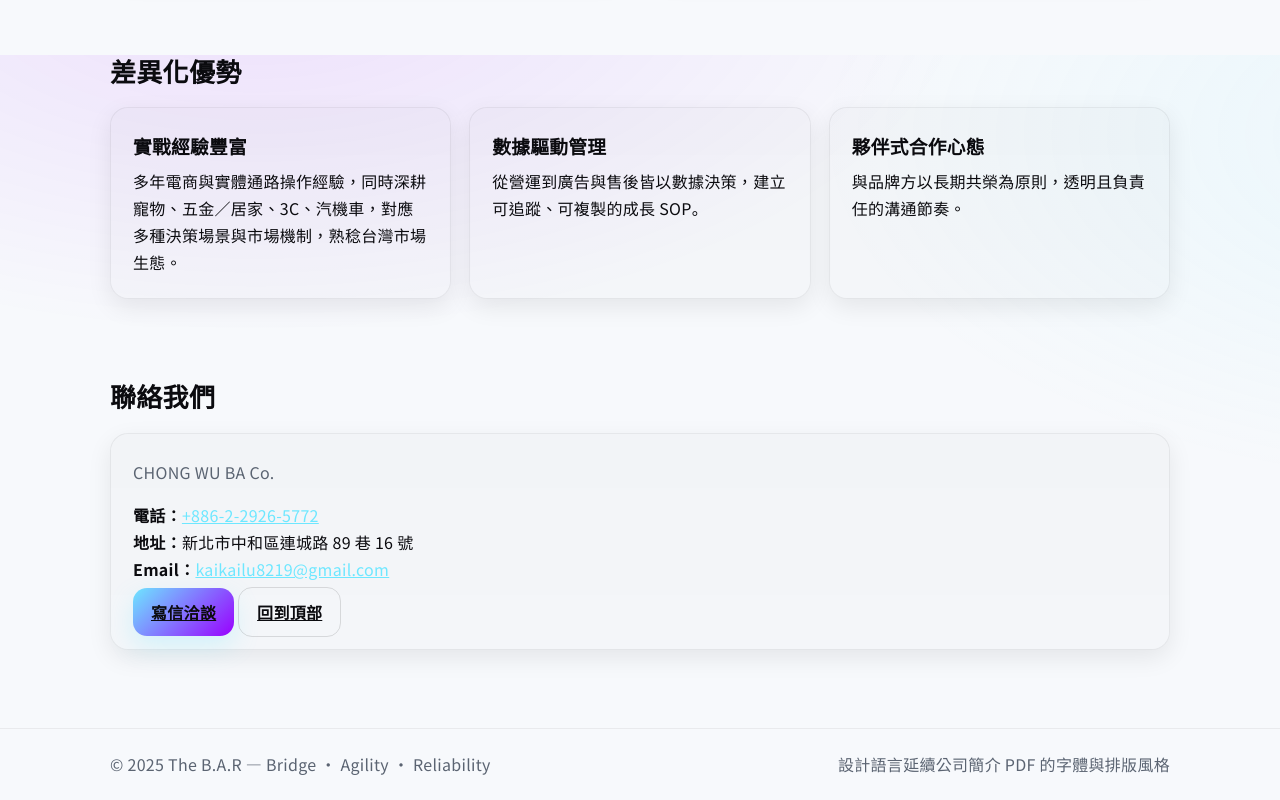
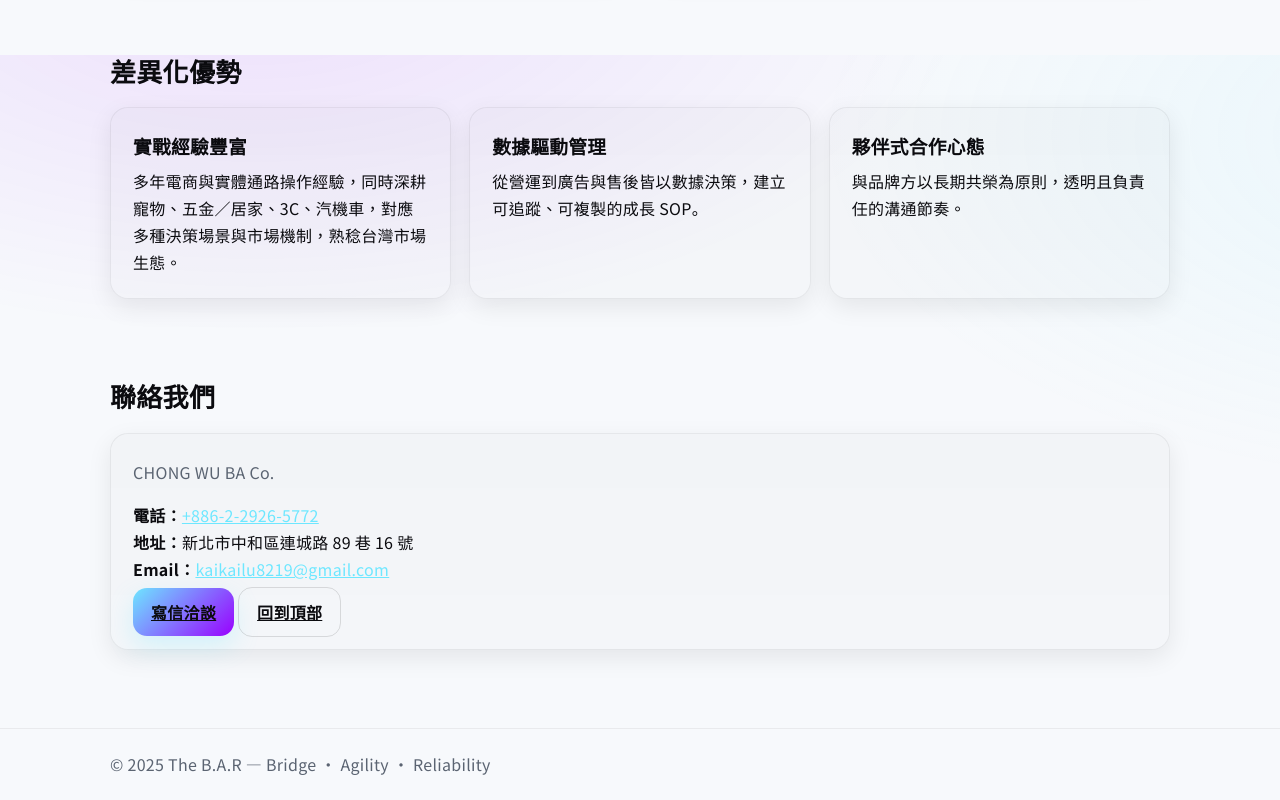
Before and after one commit to kaikailu/thebar, a plain HTML site: page index.html in a window 1280 px wide. Shown: the part 2345-3145 px from the top of the page. Drawn offline with Linux system fonts and the light colour scheme.

Commit message:
version 1

```diff
--- a/index.html
+++ b/index.html
@@ -287,7 +287,6 @@
   <footer>
     <div class="foot-inner">
       <div>© <span id="y"></span> The B.A.R — Bridge • Agility • Reliability</div>
-      <div>設計語言延續公司簡介 PDF 的字體與排版風格</div>
     </div>
   </footer>
 
```
